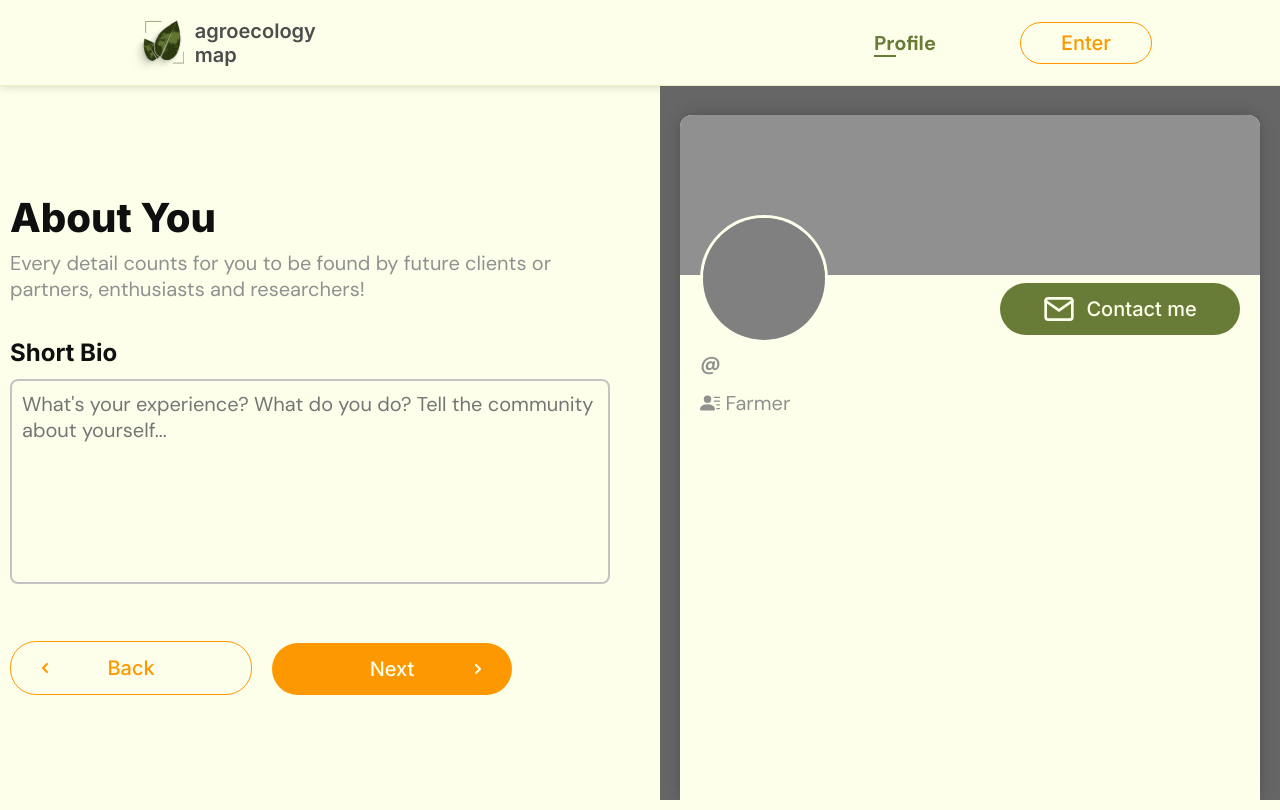
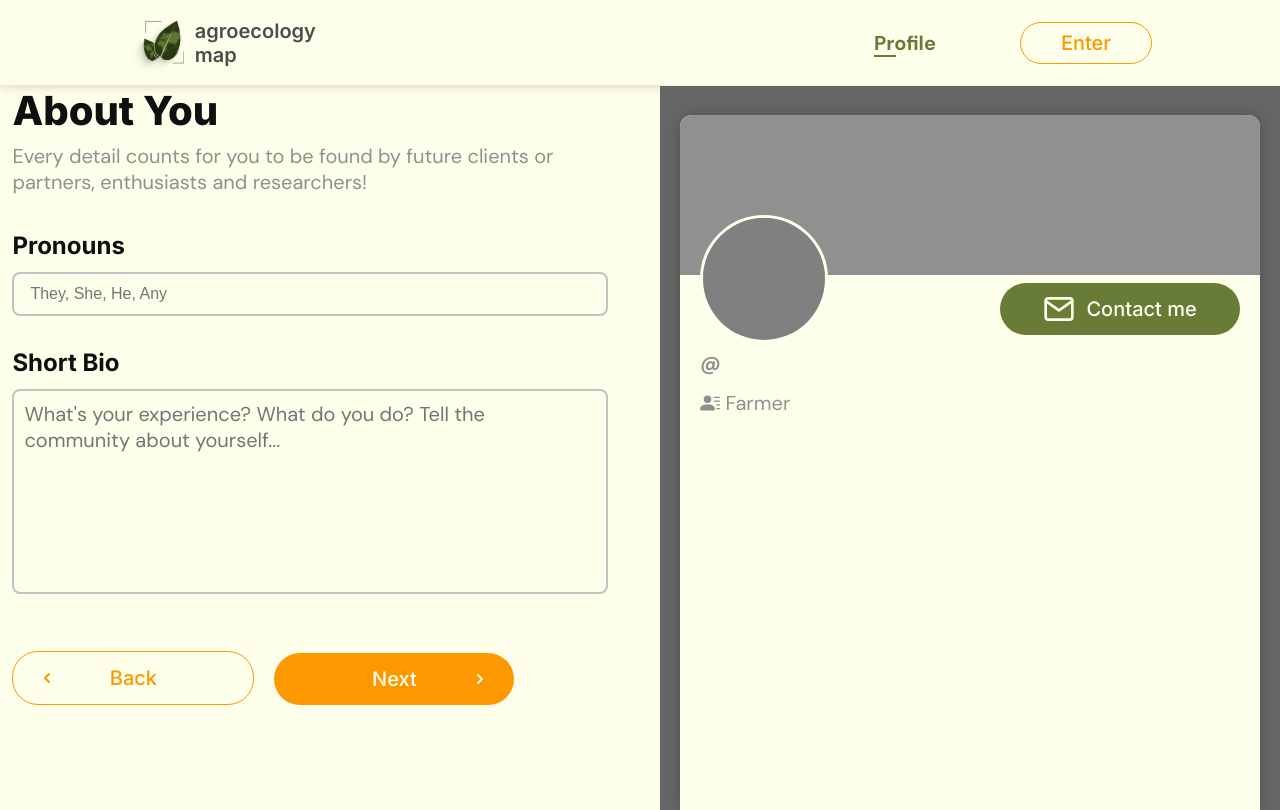
Before and after one commit to marcelo-soares-souza/Agroecology-Map-Frontend, a React (Vite) app: page /profile in a window 1280 px wide. Both pictures are taken after a click on the button "Next". Built offline with nearby package versions, Linux system fonts and the light colour scheme.

Commit message:
new: pronouns input + states and change handlers

```diff
--- a/src/components/Profile/AboutYou.tsx
+++ b/src/components/Profile/AboutYou.tsx
@@ -4,16 +4,20 @@ import classes from "../../pages/Profile.module.css";
 import { Button } from "../UI/Button";
 
 interface IAboutYou {
+  pronouns: string;
   shortBio: string;
   changePage: Function;
   onShortBioChange: Function;
+  onPronounsChange: Function;
 }
 
 const AboutYou = (props: IAboutYou) => {
   const [shortBio, setShortBio] = useState("");
+  const [pronouns, setPronouns] = useState("");
 
   useEffect(() => {
     setShortBio(props.shortBio);
+    setPronouns(props.pronouns);
   }, []);
 
   const nextPageHandler = () => {
@@ -32,6 +36,14 @@ const AboutYou = (props: IAboutYou) => {
     props.onShortBioChange(value);
   };
 
+  const pronounsChangeHandler = (
+    event: React.ChangeEvent<HTMLInputElement>
+  ) => {
+    const value = event.target.value;
+    if (pronouns != value) setPronouns(value);
+    props.onPronounsChange(value);
+  };
+
   return (
     <>
       <div className={classes.firstColumn}>
@@ -42,18 +54,21 @@ const AboutYou = (props: IAboutYou) => {
             partners, enthusiasts and researchers!
           </p>
         </div>
-        <div>
+        <div className="w-full">
+          <h3 className="mb-1">Pronouns</h3>
+          <input
+            className="w-full"
+            type="text"
+            placeholder="They, She, He, Any"
+            onChange={pronounsChangeHandler}
+          />
+        </div>
+        <div className="w-full">
           <h3 className="mb-1">Short Bio</h3>
-          {/* <p className={"input-description light-text " + classes.mbSm}>
-            {
-              "What's your experience? What do you do? Tell the community about yourself..."
-            }
-          </p> */}
           <textarea
-            className={classes.textArea}
+            className={classes.textArea + " w-full"}
             placeholder="What's your experience? What do you do? Tell the community about yourself..."
             onChange={shortBioChangedHandler}
-            value={shortBio}
           />
         </div>
 
--- a/src/components/Profile/ProfileView.tsx
+++ b/src/components/Profile/ProfileView.tsx
@@ -20,7 +20,7 @@ const ProfileView = (props: IAccount) => {
   const [hasAboutMe, setHasAboutMe] = useState(false);
   const [hasHighLights, setHasHighLights] = useState(false);
   const [hasServices, setHasServices] = useState(false);
-  const [hasRelatetLocations, setHasRelatedLocations] = useState(false);
+  const [hasRelatedLocations, setHasRelatedLocations] = useState(false);
   const [hasRelatedExperiences, sethasRelatedExperiences] = useState(false);
   const [hasFullNameVisible, setHasFullNameVisible] = useState(true);
   const [hasCountryVisible, setHasCountryVisible] = useState(false);
@@ -31,6 +31,7 @@ const ProfileView = (props: IAccount) => {
     setHasCountryVisible(
       props.location?.country?.length ?? 0 > 0 ? true : false
     );
+    setHasPronouns(props.pronouns?.length ?? 0 > 0 ? true : false);
   }, [props]);
 
   return (
@@ -57,7 +58,7 @@ const ProfileView = (props: IAccount) => {
           <p>
             <strong>{"@" + props.accountName}</strong>
           </p>
-          {hasPronouns && <p>{"(he/him)"}</p>}
+          {hasPronouns && <p>{props.pronouns}</p>}
           <ul className={classes.details}>
             {hasCountryVisible && props.location && (
               <li>
@@ -101,7 +102,7 @@ const ProfileView = (props: IAccount) => {
           </div>
         )}
 
-        {hasRelatetLocations && (
+        {hasRelatedLocations && (
           <div>
             <h2>Related Locations</h2>
             <div>
--- a/src/pages/Profile.module.css
+++ b/src/pages/Profile.module.css
@@ -35,7 +35,7 @@
 .textArea {
   padding: 0.5rem;
   font-family: inherit;
-  width: 600px;
+  width: 100%;
   height: 15ch;
   word-break: break-word;
   font-size: var(--text-base);
--- a/src/pages/Profile.tsx
+++ b/src/pages/Profile.tsx
@@ -27,6 +27,7 @@ const Profile = () => {
       displayName: "",
       fullName: "",
       isFullNameVisible: true,
+      pronouns: "",
       shortBio: "",
       location: {
         country: "",
@@ -46,6 +47,10 @@ const Profile = () => {
 
   const onFullNameChangeHandler = (fullName: string) => {
     setProfile((prevProfile) => ({ ...prevProfile, fullName }));
+  };
+
+  const onPronounsChangeHandler = (pronouns: string) => {
+    setProfile((prevProfile) => ({ ...prevProfile, pronouns }));
   };
 
   const onShortBioChangeHandler = (shortBio: string) => {
@@ -95,9 +100,11 @@ const Profile = () => {
 
           {whichPage === "AboutYou" && (
             <AboutYou
+              pronouns={profile?.pronouns ?? ""}
               shortBio={profile?.shortBio ?? ""}
               changePage={changePageHandler}
               onShortBioChange={onShortBioChangeHandler}
+              onPronounsChange={onPronounsChangeHandler}
             />
           )}
 
--- a/src/theme/utils.module.css
+++ b/src/theme/utils.module.css
@@ -22,3 +22,9 @@
 .mt-3 {
     margin-top: var(--space-3);
 }
+.w-full {
+    width: 100%;
+}
+.flex-1 {
+    flex: 1;
+}
```
